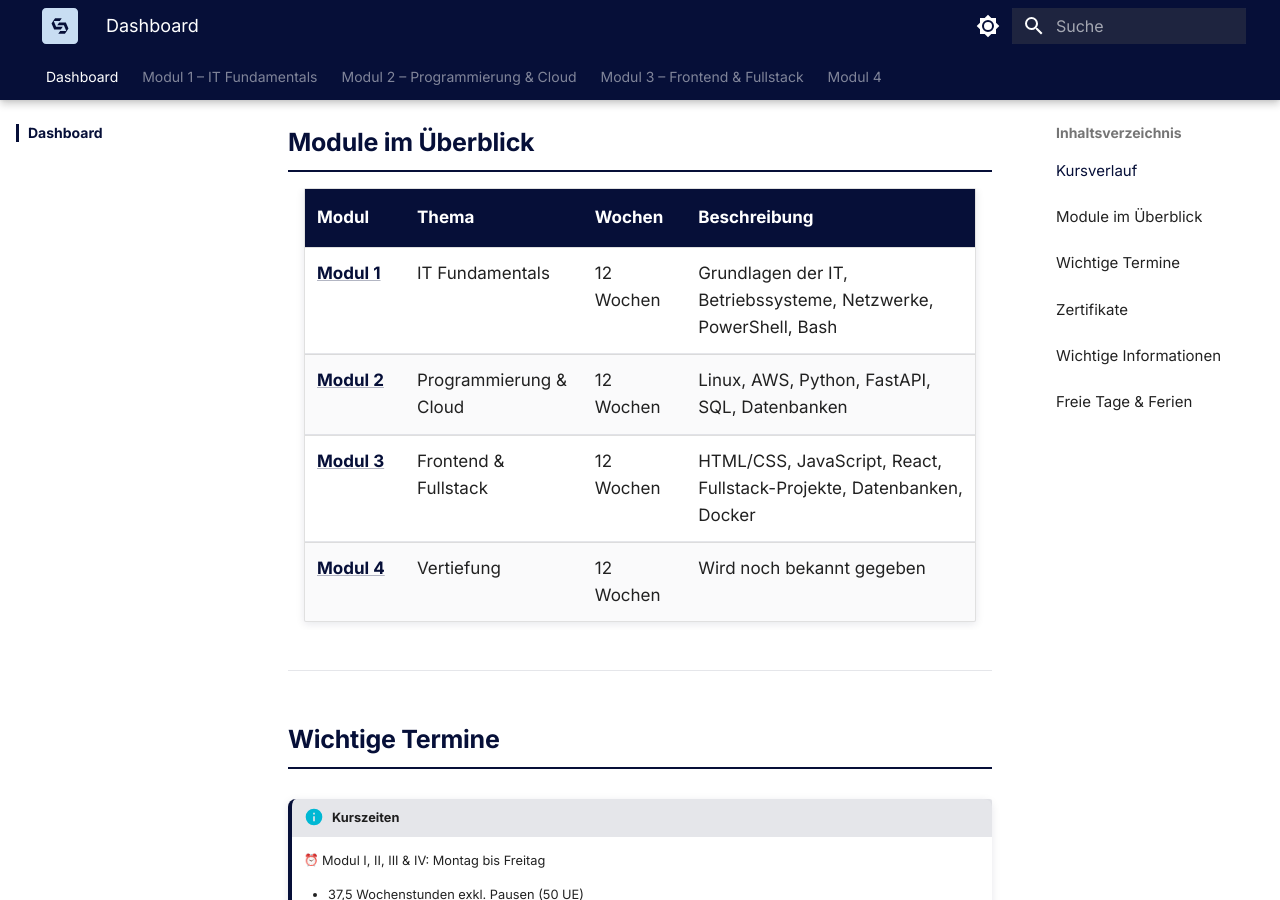
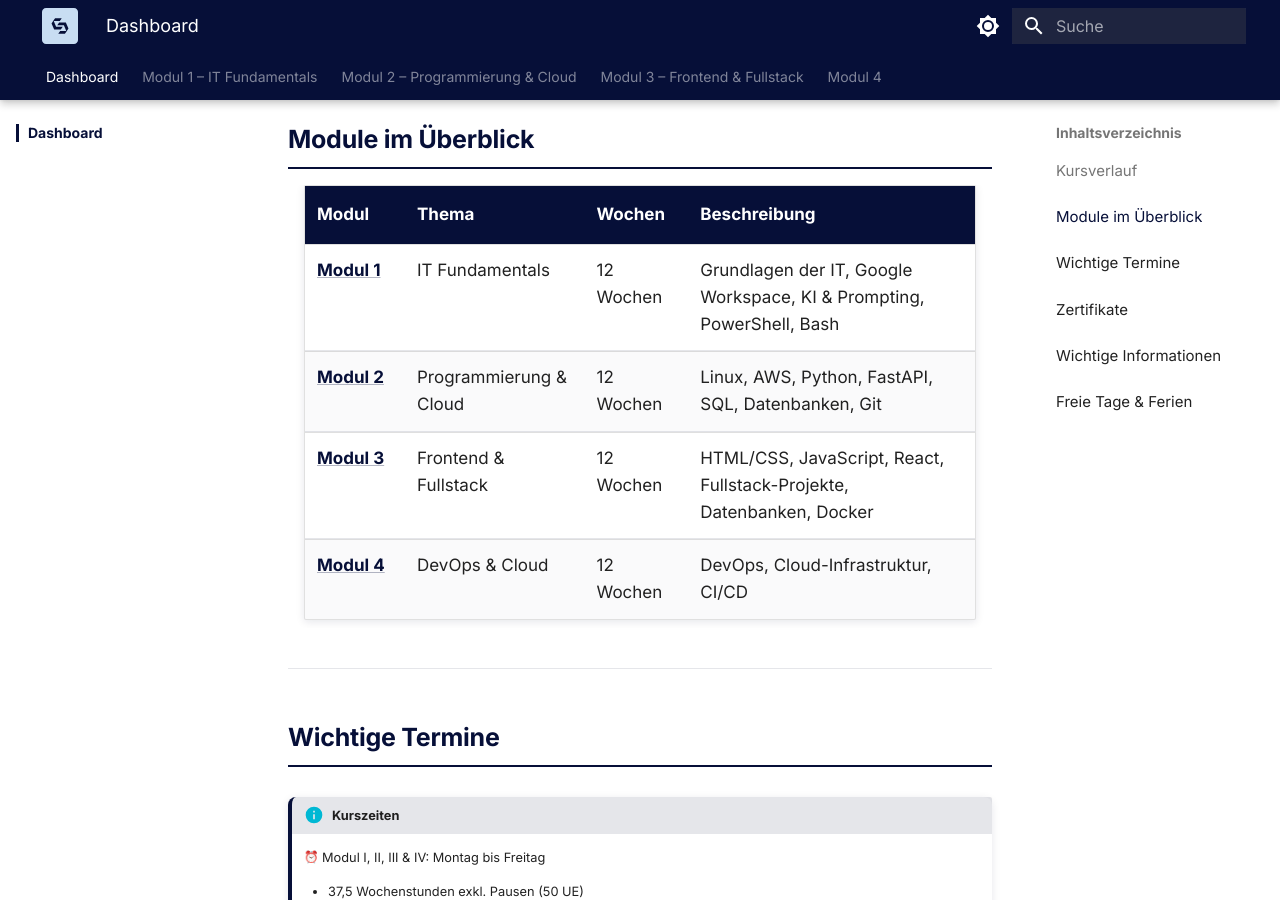
Before and after one commit to JacobMenge/kurs-25-06, an MkDocs documentation site: the page built from docs/index.md, in a window 1280 px wide and 900 px high, scrolled down 519 px. Built offline with MkDocs 1.6.1 and Material for MkDocs 9.7.7, drawn with Linux system fonts in a browser that asks for light colours; emoji names are drawn with the system emoji font.

Commit message:
Update Kursverlauf and module descriptions on dashboard
- Modul 4 renamed from "Vertiefung" to "DevOps & Cloud"
- Updated module descriptions based on actual content

Co-Authored-By: Claude Opus 4.6 <noreply@anthropic.com>

````diff
--- a/docs/index.md
+++ b/docs/index.md
@@ -15,7 +15,7 @@ Willkommen auf der Kursplattform. Hier findest du alle Unterlagen, Übungen und
 flowchart LR
     A[Modul 1<br>IT Fundamentals] --> B[Modul 2<br>Programmierung & Cloud]
     B --> C[Modul 3<br>Frontend & Fullstack]
-    C --> D[Modul 4<br>Vertiefung]
+    C --> D[Modul 4<br>DevOps & Cloud]
 ```
 
 ---
@@ -24,10 +24,10 @@ flowchart LR
 
 | Modul | Thema | Wochen | Beschreibung |
 |-------|-------|--------|--------------|
-| [**Modul 1**](modul-1/index.md) | IT Fundamentals | 12 Wochen | Grundlagen der IT, Betriebssysteme, Netzwerke, PowerShell, Bash |
-| [**Modul 2**](modul-2/index.md) | Programmierung & Cloud | 12 Wochen | Linux, AWS, Python, FastAPI, SQL, Datenbanken |
+| [**Modul 1**](modul-1/index.md) | IT Fundamentals | 12 Wochen | Grundlagen der IT, Google Workspace, KI & Prompting, PowerShell, Bash |
+| [**Modul 2**](modul-2/index.md) | Programmierung & Cloud | 12 Wochen | Linux, AWS, Python, FastAPI, SQL, Datenbanken, Git |
 | [**Modul 3**](modul-3/index.md) | Frontend & Fullstack | 12 Wochen | HTML/CSS, JavaScript, React, Fullstack-Projekte, Datenbanken, Docker |
-| [**Modul 4**](modul-4/index.md) | Vertiefung | 12 Wochen | Wird noch bekannt gegeben |
+| [**Modul 4**](modul-4/index.md) | DevOps & Cloud | 12 Wochen | DevOps, Cloud-Infrastruktur, CI/CD |
 
 ---
 
````
